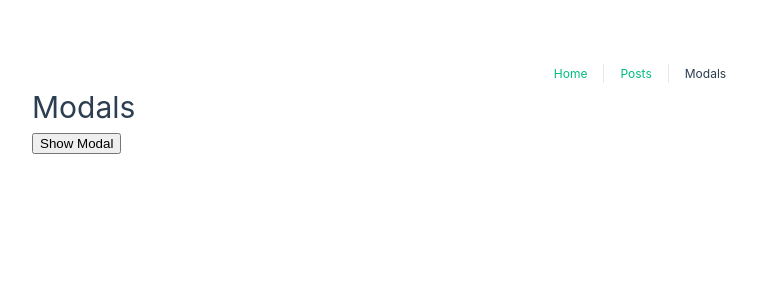
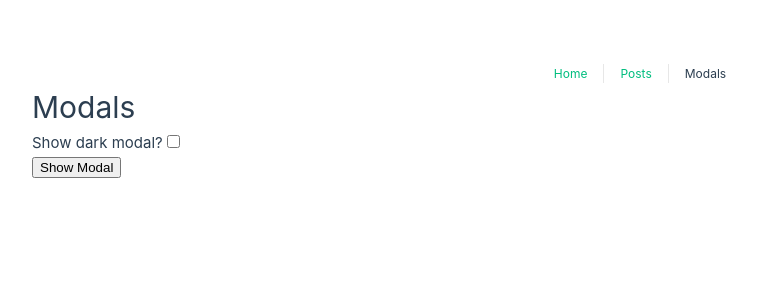
Before and after one commit to theopmw/vue-3-composition-api, a Vue app in the folder vue-composition-api-basics/: page /modals in a window 1280 px wide. Shown: the top 300 px of the page, without its empty margins (0-757 px from the left). Built offline with nearby package versions, Linux system fonts and the light colour scheme.

Commit message:
add modal checkbox

```diff
--- a/vue-composition-api-basics/src/views/ModalsView.vue
+++ b/vue-composition-api-basics/src/views/ModalsView.vue
@@ -1,14 +1,23 @@
 <template>
   <div class="modals">
     <h1>Modals</h1>
+    <div>
+      <label
+        >Show dark modal? <input type="checkbox" v-model="showDarkModal"
+      /></label>
+    </div>
     <button @click="showModal = true">Show Modal</button>
-    <Modal v-model="showModal" title="This is the modal title (via prop)">
+    <component
+      v-model="showModal"
+      :is="Modal"
+      title="This is the modal title (via prop)"
+    >
       <p>
         Lorem ipsum dolor sit amet consectetur adipisicing elit. Ipsum illum,
         asperiores officiis commodi sint eligendi magni aut et. Laboriosam,
         cupiditate.
       </p>
-    </Modal>
+    </component>
   </div>
 </template>
 
@@ -24,7 +33,7 @@ import Modal from '@/components/Modal.vue';
 /*
   modals
 */
-
+const showDarkModal = ref(false);
 const showModal = ref(false);
 </script>
 
```
